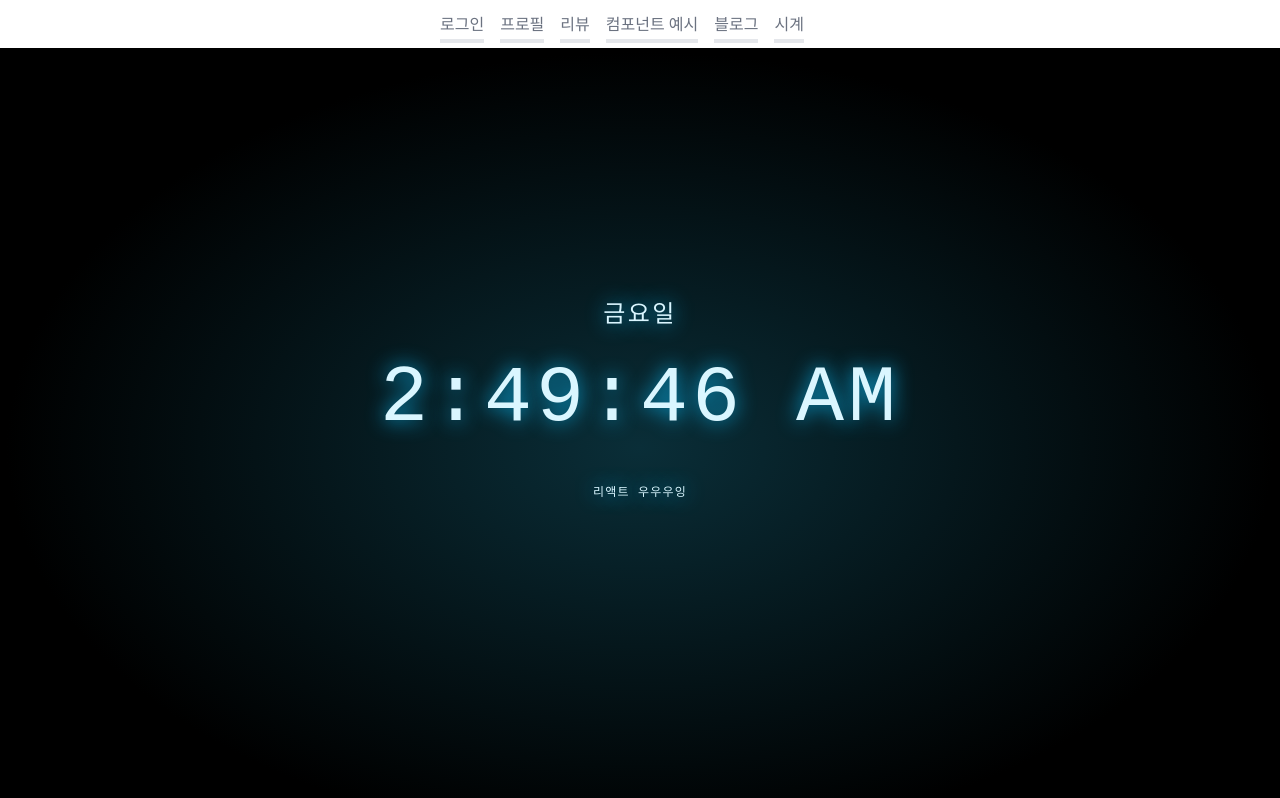
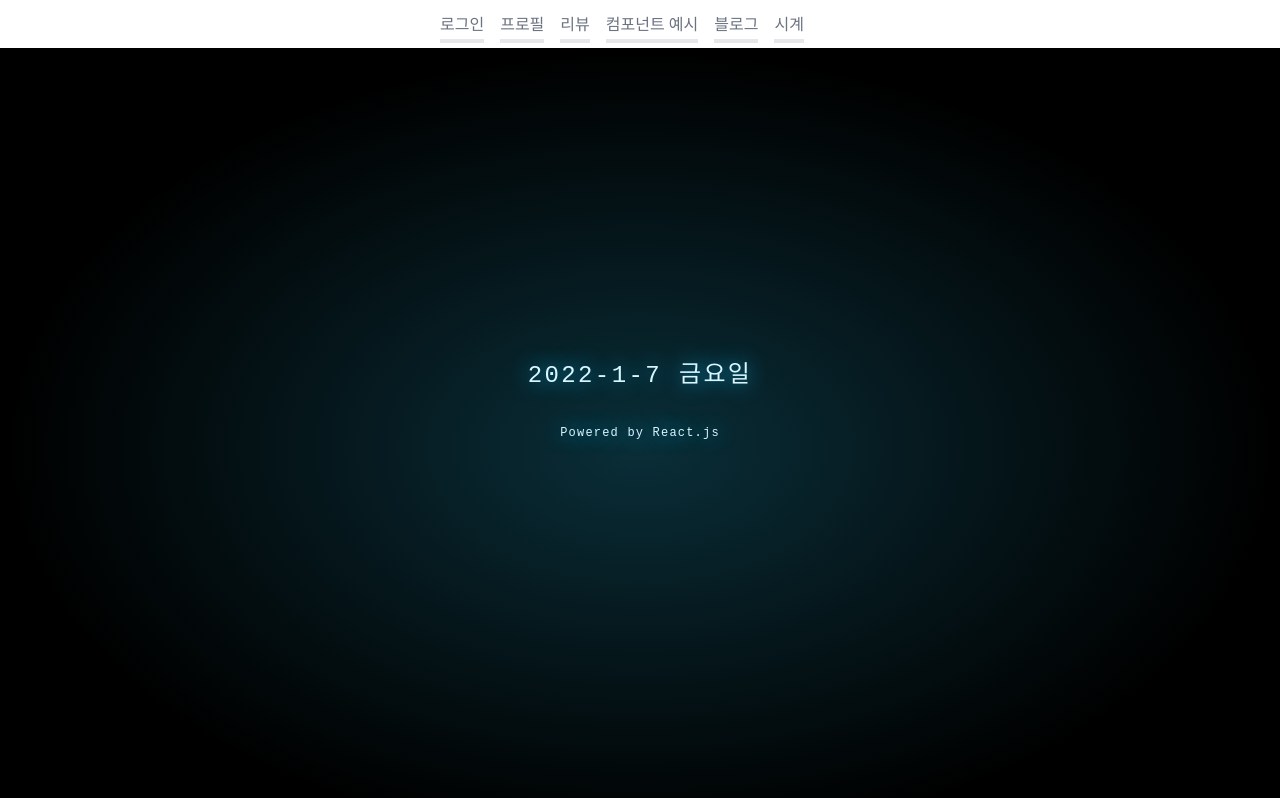
Before and after one commit to KWONHAAAEUN/myproj-react, a React (Create React App) app: page /examples/clock in a window 1280 px wide. Shown: the top 798 px of the page. Built offline with nearby package versions, Linux system fonts and the light colour scheme; the HTML template or start-up script is replaced by a standard one.

Commit message:
clock 훅

```diff
--- /dev/null
+++ b/src/hook/useCurrentTime.js
@@ -0,0 +1,21 @@
+const { useState, useEffect } = require('react');
+
+// 현재 시각(HH:MM:SS)을 문자열로 리턴
+
+function useCurrentTime() {
+  const [currentTime, setCurrentTime] = useState('');
+
+  useEffect(() => {
+    const interval = setInterval(() => {
+      const date = new Date();
+      setCurrentTime(
+        `${date.getHours()}:${date.getMinutes()}:${date.getSeconds()}`,
+      );
+    }, 1000);
+    return () => clearInterval(interval);
+  }, []);
+
+  return currentTime;
+}
+
+export default useCurrentTime;
--- a/src/pages/examples/Clock.jsx
+++ b/src/pages/examples/Clock.jsx
@@ -1,5 +1,6 @@
 import { useEffect, useState } from 'react';
 import './Clock.css';
+import useCurrentTime from 'hook/useCurrentTime';
 
 const WEEKDAYS = [
   '일요일',
@@ -13,6 +14,7 @@ const WEEKDAYS = [
 
 function Clock() {
   const [date, setDate] = useState(new Date());
+  const currentTime = useCurrentTime;
 
   useEffect(
     // 이 함수는 현 컴포넌트가 mount 시에 호출
@@ -32,12 +34,18 @@ function Clock() {
     <div className="clock-wrapper">
       <h2>시계</h2>
       <div class="clock">
-        <p class="date">{WEEKDAYS[date.getDay()]}</p>
-        <p class="time">{date.toLocaleTimeString()}</p>
-        <p class="text">리액트 우우우잉</p>
+        <p class="date">
+          {date.getFullYear()}-{date.getMonth() + 1}-{date.getDate()}{' '}
+          {WEEKDAYS[date.getDay()]}
+        </p>
+        {/* <p class="time">{date.toLocaleTimeString('en-us')}</p> */}
+        <p class="time">
+          {currentTime}
+          {/* {date.getHours()}:{date.getMinutes()}:{date.getSeconds()} */}
+        </p>
+        <p class="text">Powered by React.js</p>
       </div>
     </div>
   );
 }
-
 export default Clock;
```
